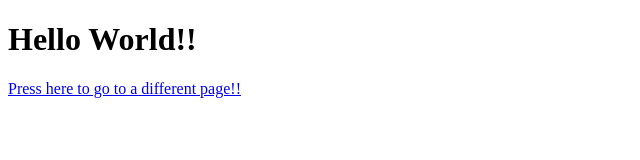
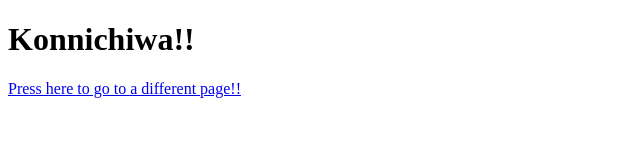
Before and after one commit to KM2002/SCLab, a plain HTML site: page index.html in a window 1280 px wide. Shown: the whole page, without its empty margins (0-640 px from the left). Drawn offline with Linux system fonts and the light colour scheme.

Commit message:
my second commit

```diff
--- a/index.html
+++ b/index.html
@@ -7,7 +7,7 @@
     <title>Document</title>
 </head>
 <body>
-    <h1>Hello World!!</h1>
+    <h1>Konnichiwa!!</h1>
     <a href="about.html">Press here to go to a different page!!</a>
 </body>
 </html>
```
